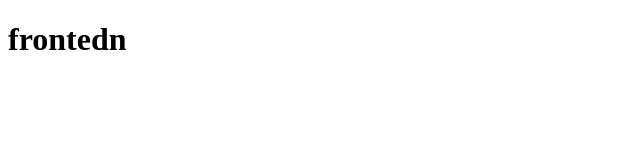
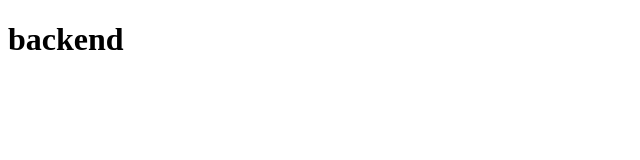
Before and after one commit to lancelesnar/demo, a plain HTML site: page index.html in a window 1280 px wide. Shown: the full height of the page, 0-640 px from the left. Drawn offline with Linux system fonts and the light colour scheme.

```diff
--- a/index.html
+++ b/index.html
@@ -6,7 +6,7 @@
     <title>Document</title>
 </head>
 <body>
-    <h1>frontedn
+    <h1>backend
     </h1>
 </body>
 </html>
--- a/style.css
+++ /dev/null
@@ -1 +0,0 @@
-!
```
